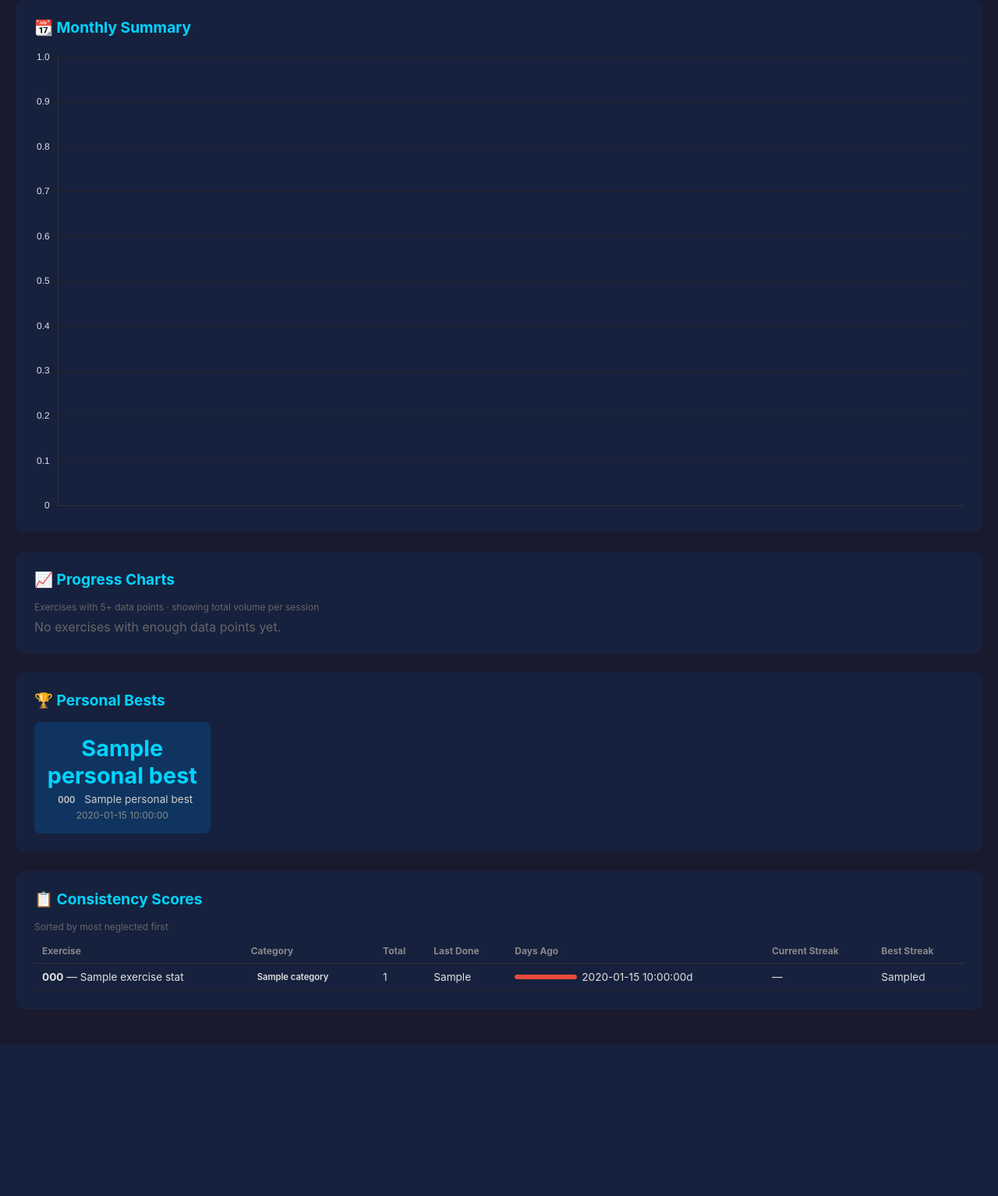
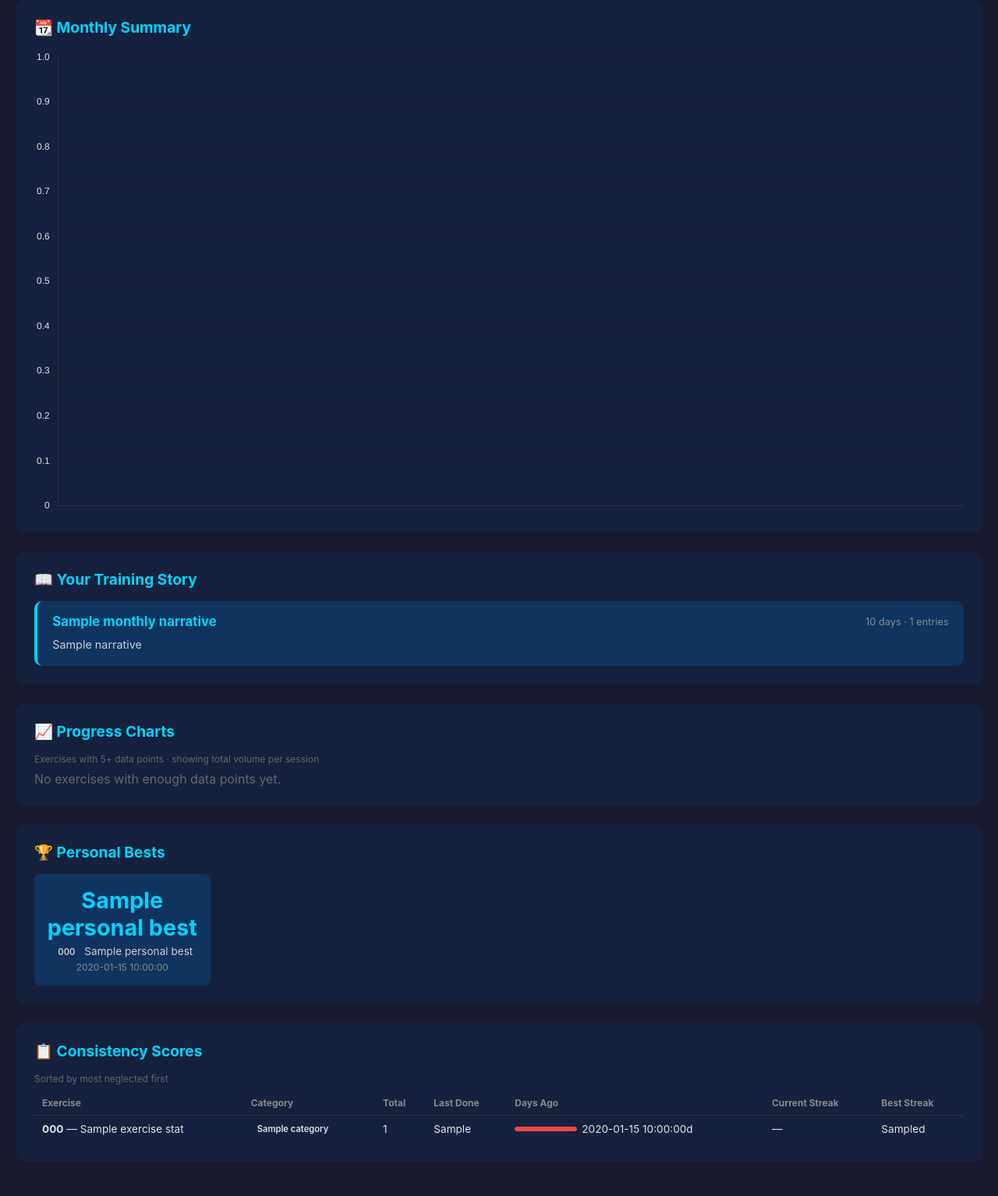
Before and after one commit to jameshclegg/excercise-tracker, a Flask app: template templates/stats.html in a window 1280 px wide. Shown: the part 1035-2569 px from the top of the page at 78% size. Before the commit the page ends 2374 px from the top, so only its background shows below. Run offline with Flask 3, Linux system fonts and the light colour scheme; the template is opened without the code that fills it: most values are stand-ins (such as "Sample title", 1, 10 or a date in 2020); some libraries are stand-ins or nearby versions.

Commit message:
Add monthly training narrative to stats page
Generates a text story per month: top exercises, category focus,
new/dropped exercises, and progress trends. Shown in reverse
chronological order with styled cards.

Co-authored-by: Copilot <223556219+Copilot@users.noreply.github.com>

```diff
--- a/app.py
+++ b/app.py
@@ -455,6 +455,96 @@ def stats():
     # Sort by days_since (most neglected first)
     exercise_stats.sort(key=lambda x: x["days_since"], reverse=True)
 
+    # Monthly narratives
+    from collections import defaultdict
+    monthly_entries = defaultdict(list)
+    for entry in all_entries:
+        month_key = entry["date"].strftime("%Y-%m")
+        monthly_entries[month_key].append(entry)
+
+    monthly_narratives = []
+    prev_month_codes = set()
+    for month_key in sorted(monthly_entries.keys()):
+        entries = monthly_entries[month_key]
+        month_label = datetime.strptime(month_key, "%Y-%m").strftime("%B %Y")
+
+        # Count exercises and active days
+        code_counts = defaultdict(int)
+        active_days = set()
+        for e in entries:
+            code_counts[e["exercise_code"]] += 1
+            active_days.add(e["date"])
+
+        # Top exercises
+        top = sorted(code_counts.items(), key=lambda x: x[1], reverse=True)
+        top_names = [f"{exercise_map[c]['name']} ({n}x)" for c, n in top[:5] if c in exercise_map]
+
+        # Category breakdown
+        cat_counts = defaultdict(int)
+        for e in entries:
+            cat_counts[e["category"]] += 1
+        dominant_cat = max(cat_counts.items(), key=lambda x: x[1])[0] if cat_counts else "none"
+
+        # New exercises this month (not in previous month)
+        current_codes = set(code_counts.keys())
+        new_exercises = current_codes - prev_month_codes if prev_month_codes else set()
+        dropped = prev_month_codes - current_codes if prev_month_codes else set()
+
+        # Progress tracking for key exercises
+        progress_notes = []
+        for code in list(code_counts.keys()):
+            if code not in progress_data:
+                continue
+            pd = progress_data[code]
+            month_values = []
+            for d, v in zip(pd["dates"], pd["values"]):
+                if d.startswith(month_key):
+                    month_values.append(v)
+            if len(month_values) >= 2:
+                first_val = month_values[0]
+                last_val = month_values[-1]
+                if last_val > first_val * 1.1:
+                    unit = "km" if pd["input_type"] == "distance" else "reps" if pd["input_type"] == "reps_sets" else "sec"
+                    name = exercise_map[code]["name"] if code in exercise_map else code
+                    progress_notes.append(
+                        f"{name} improved from {first_val:.0f} to {last_val:.0f} {unit}"
+                    )
+                elif last_val < first_val * 0.9:
+                    unit = "km" if pd["input_type"] == "distance" else "reps" if pd["input_type"] == "reps_sets" else "sec"
+                    name = exercise_map[code]["name"] if code in exercise_map else code
+                    progress_notes.append(
+                        f"{name} decreased from {first_val:.0f} to {last_val:.0f} {unit}"
+                    )
+
+        # Build narrative
+        parts = []
+        parts.append(f"You trained on <strong>{len(active_days)}</strong> days with "
+                     f"<strong>{len(entries)}</strong> total exercise entries.")
+        parts.append(f"Most focus was on <strong>{dominant_cat}</strong>. "
+                     f"Top exercises: {', '.join(top_names)}.")
+
+        if new_exercises:
+            new_names = [exercise_map[c]["name"] for c in new_exercises if c in exercise_map]
+            if new_names:
+                parts.append(f"🆕 Started: {', '.join(sorted(new_names)[:5])}.")
+        if dropped:
+            drop_names = [exercise_map[c]["name"] for c in dropped if c in exercise_map]
+            if drop_names and len(drop_names) <= 8:
+                parts.append(f"⏸️ Paused: {', '.join(sorted(drop_names)[:5])}.")
+
+        if progress_notes:
+            parts.append("📈 " + ". ".join(progress_notes[:3]) + ".")
+
+        monthly_narratives.append({
+            "month": month_key,
+            "label": month_label,
+            "narrative": " ".join(parts),
+            "active_days": len(active_days),
+            "total_entries": len(entries),
+        })
+
+        prev_month_codes = current_codes
+
     # Personal bests
     personal_bests = []
     for entry in all_entries:
@@ -509,6 +599,7 @@ def stats():
         exercise_stats=exercise_stats,
         personal_bests=personal_bests,
         exercise_map=exercise_map,
+        monthly_narratives=monthly_narratives,
     )
 
 
--- a/templates/stats.html
+++ b/templates/stats.html
@@ -80,6 +80,16 @@
 
         /* Charts */
         .chart-row { display: grid; grid-template-columns: 2fr 1fr; gap: 1.5rem; }
+
+        /* Monthly stories */
+        .monthly-stories { display: flex; flex-direction: column; gap: 1rem; }
+        .story-month { background: #0f3460; border-radius: 10px; padding: 1rem 1.2rem;
+                       border-left: 4px solid #00d4ff; }
+        .story-header { display: flex; justify-content: space-between; align-items: center;
+                        margin-bottom: 0.5rem; }
+        .story-month-label { font-weight: 700; font-size: 1.05rem; color: #00d4ff; }
+        .story-stats { font-size: 0.8rem; color: #888; }
+        .story-text { font-size: 0.9rem; line-height: 1.6; color: #ccc; }
         @media (max-width: 768px) {
             .chart-row { grid-template-columns: 1fr; }
             .progress-grid { grid-template-columns: 1fr; }
@@ -155,6 +165,22 @@
         <div class="card">
             <h2>📆 Monthly Summary</h2>
             <canvas id="monthlyChart"></canvas>
+        </div>
+
+        <!-- 4b. Monthly Story -->
+        <div class="card">
+            <h2>📖 Your Training Story</h2>
+            <div class="monthly-stories">
+                {% for m in monthly_narratives|reverse %}
+                <div class="story-month">
+                    <div class="story-header">
+                        <span class="story-month-label">{{ m.label }}</span>
+                        <span class="story-stats">{{ m.active_days }} days · {{ m.total_entries }} entries</span>
+                    </div>
+                    <p class="story-text">{{ m.narrative|safe }}</p>
+                </div>
+                {% endfor %}
+            </div>
         </div>
 
         <!-- 5. Progress Charts -->
```
